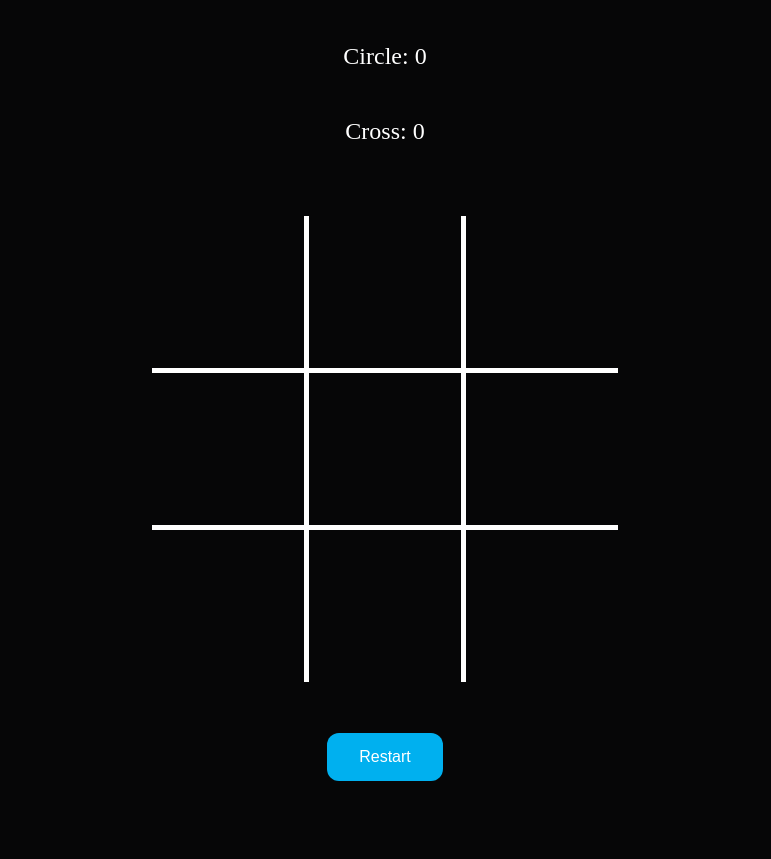
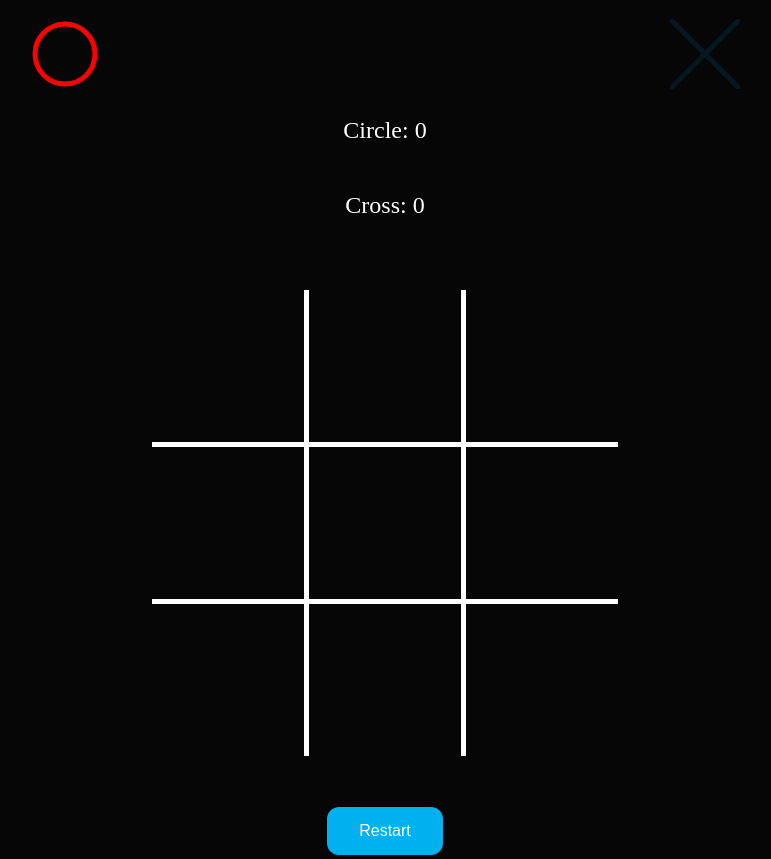
Before and after one commit to Phillipcodes/tic-tac-toe, a plain HTML site: page index.html in a window 1280 px wide. Shown: the part 61-920 px from the top of the page, without its empty margins (255-1026 px from the left). Before the commit the page ends 846 px from the top, so only its background shows below. Drawn offline with Linux system fonts and the light colour scheme.

Commit message:
added a display to see which turn it is

```diff
--- a/index.html
+++ b/index.html
@@ -6,10 +6,19 @@
     <title>Tic Tac Toe</title>
     <link rel="stylesheet" href="style.css">
 </head>
-<body onload="render()">
+<body onload="init()">
     <h1>TIC TAC TOE </h1>
-    <div class="score-board"><p id="circleScore">Circle: 0</p>
+    <div class="player-turn">
+        <div id="display-circle">
+    </div>
+    <div id="display-cross"></div>
+</div>
+
+    <div class="score-board">
+        <p id="circleScore">Circle: 0</p>
         <p id="crossScore">Cross: 0</p></div>
+
+
 
     <div id="content"></div>
     <div class="button-container">
--- a/script.js
+++ b/script.js
@@ -25,6 +25,9 @@ let crossScore = 0; // Punktzahl für cross
 function init() {
     render();
     updateScores();
+    crossDisplayTurn();
+    circleDisplayTurn();
+
 }
 
 function render() {
@@ -55,7 +58,14 @@ function render() {
 function handleClick(cell, index) {
     if (fields[index] === null && !gameFinished) {
         fields[index] = currentPlayer;
-        cell.innerHTML = currentPlayer === 'circle' ? generateCircleSVG() : generateCrossSVG();
+        if (currentPlayer === 'circle') {
+            cell.innerHTML = generateCircleSVG();
+            crossDisplayTurn();
+        } else {
+            cell.innerHTML = generateCrossSVG();
+            circleDisplayTurn();
+        }
+
         cell.onclick = null;
 
         if (isGameFinished()) {
@@ -92,10 +102,8 @@ function getWinningCombination() {
     return null;
 }
 
-function generateCircleSVG() {
+function generateCircleSVG(width = 70,height = 70) {
     const color = '#FF0000';
-    const width = 70;
-    const height = 70;
 
     return `<svg width="${width}" height="${height}">
               <circle cx="35" cy="35" r="30" stroke="${color}" stroke-width="5" fill="none">
@@ -104,10 +112,9 @@ function generateCircleSVG() {
             </svg>`;
 }
 
-function generateCrossSVG() {
+function generateCrossSVG(width = 70,height = 70) {
     const color = '#00B0EF';
-    const width = 70;
-    const height = 70;
+
 
     const svgHtml = `
       <svg width="${width}" height="${height}">
@@ -178,3 +185,33 @@ function restartGame() {
 }
 
 // Initialisiere das Spiel beim Laden der Seite
+
+function circleDisplayTurn () {
+    let displayCircle = document.getElementById('display-circle');
+    let displayCross = document.getElementById('display-cross');
+    const width = 70;
+    const height = 70;
+    displayCircle.innerHTML = generateCircleSVG(width,height)
+    displayCircle.classList.remove('opacity');
+    displayCross.classList.add('opacity');
+
+
+}
+
+function crossDisplayTurn() {
+    let displayCircle = document.getElementById('display-circle');
+    let displayCross = document.getElementById('display-cross');
+    const width = 70;
+    const height = 70;
+    generateCrossSVG(width,height)
+    displayCross.innerHTML = generateCrossSVG(width,height);
+    displayCircle.classList.add('opacity');
+    displayCross.classList.remove('opacity');
+}
+
+function equalStart () {
+    let displayCircle = document.getElementById('display-circle');
+    let displayCross = document.getElementById('display-cross');
+    displayCircle.classList.add('opacity');
+
+}
--- a/style.css
+++ b/style.css
@@ -26,6 +26,17 @@ h1 {
 
 .d-none {
   display: none;
+}
+
+.opacity {
+  opacity: 10%;
+}
+
+.player-turn {
+  display: flex;
+  align-items: center;
+  justify-content: space-around;
+
 }
 
 button {
```
